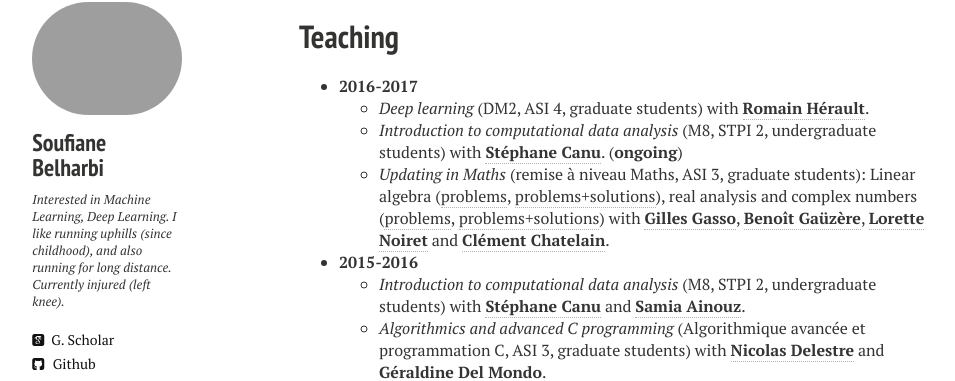
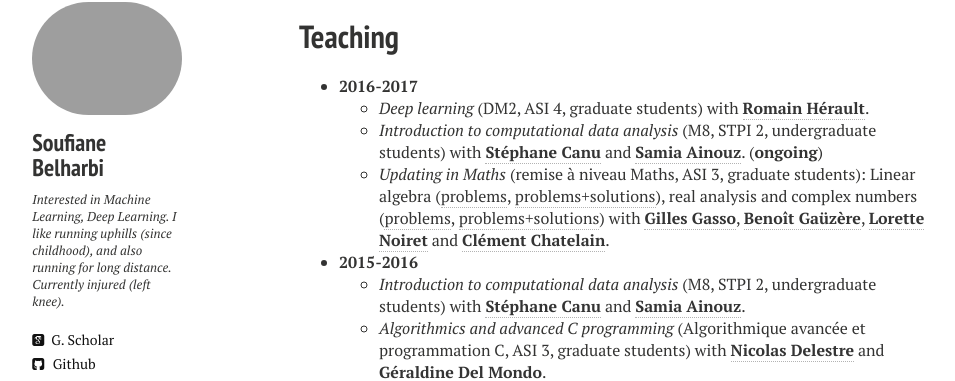
Before and after one commit to sbelharbi/sbelharbi.github.io, a Jekyll site: the page built from teaching.md, in a window 1280 px wide. Shown: the part 102-483 px from the top of the page, without its empty margins (21-976 px from the left). Built offline with Jekyll 4.4.1, drawn with Linux system fonts in a browser that asks for light colours; nearby versions of some CDN libraries.

Commit message:
add samia.

```diff
--- a/teaching.md
+++ b/teaching.md
@@ -9,7 +9,8 @@ comments: false
   * *Deep learning* (DM2, ASI 4, graduate students) with
   [**Romain Hérault**](https://asi.insa-rouen.fr/enseignants/~rherault/pelican/).
   * *Introduction to computational data analysis* (M8, STPI 2, undergraduate students)
-    with [**Stéphane Canu**](http://asi.insa-rouen.fr/enseignants/~scanu/). (**ongoing**)
+    with [**Stéphane Canu**](http://asi.insa-rouen.fr/enseignants/~scanu/) and
+	[**Samia Ainouz**](http://pagesperso.litislab.fr/sainouz/). (**ongoing**)
   * *Updating in Maths* (remise à niveau Maths, ASI 3, graduate students): Linear algebra ([problems](/otherdocs/teaching2016-2017/anum.pdf),
   [problems+solutions](/otherdocs/teaching2016-2017/anum-sol.pdf)),
   real analysis and complex numbers
```
